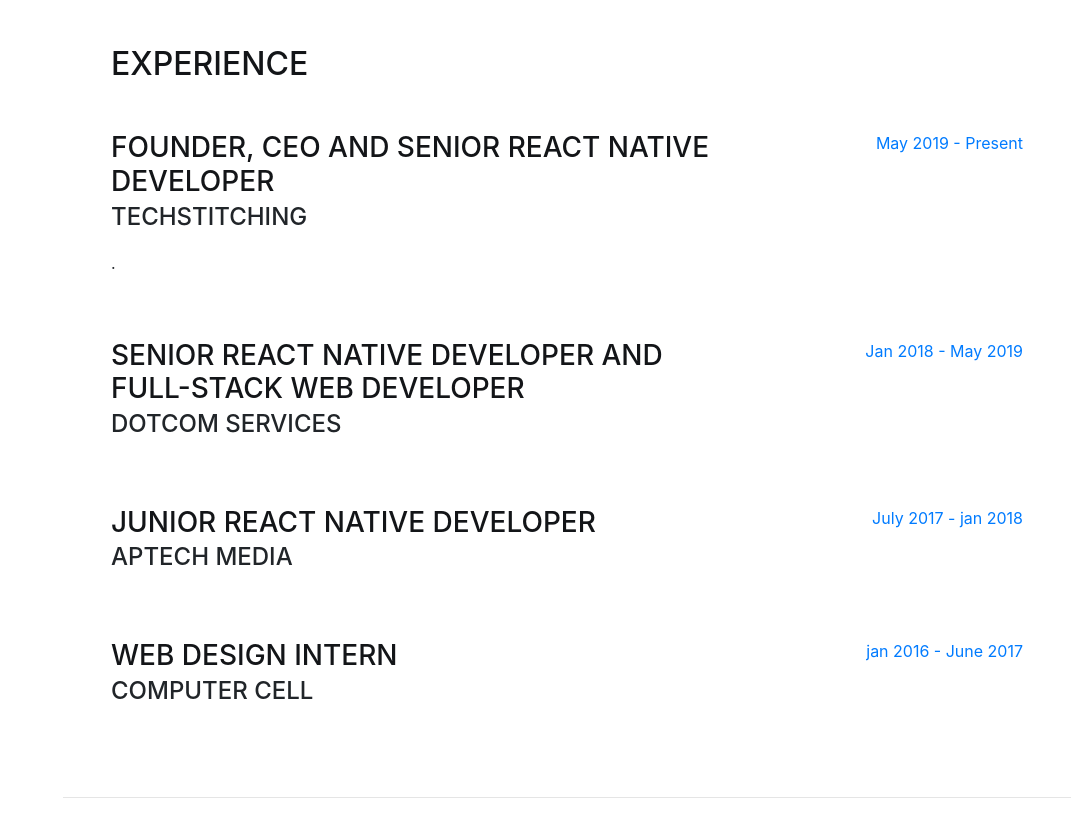
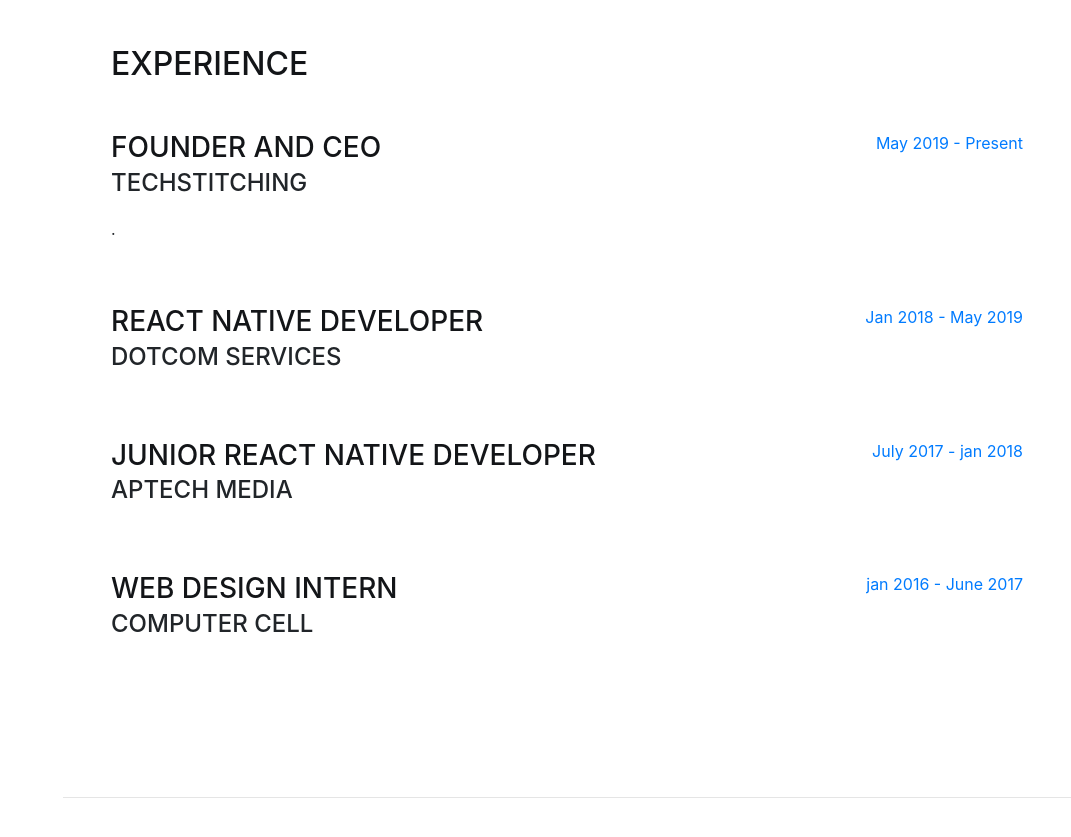
Before and after one commit to MianJawadAhmad/MianJawadAhmad.github.io, a website with bundled scripts: page index.html in a window 1280 px wide. Shown: the part 804-1641 px from the top of the page, without its empty margins (209-1280 px from the left). Built offline with nearby package versions, Linux system fonts and the light colour scheme; a web font is replaced by a local one.

Commit message:
Update index.html

```diff
--- a/index.html
+++ b/index.html
@@ -102,7 +102,7 @@
 
         <div class="resume-item d-flex flex-column flex-md-row justify-content-between mb-5">
           <div class="resume-content">
-            <h3 class="mb-0">Founder, CEO and Senior React Native Developer</h3>
+            <h3 class="mb-0">Founder and CEO</h3>
             <div class="subheading mb-3">TechStitching</div>
             <p>.</p>
           </div>
@@ -113,7 +113,7 @@
 
         <div class="resume-item d-flex flex-column flex-md-row justify-content-between mb-5">
           <div class="resume-content">
-            <h3 class="mb-0">Senior React Native Developer and Full-Stack Web Developer</h3>
+            <h3 class="mb-0">React Native Developer</h3>
             <div class="subheading mb-3">DotCom Services</div>
             <p></p>
           </div>
```
